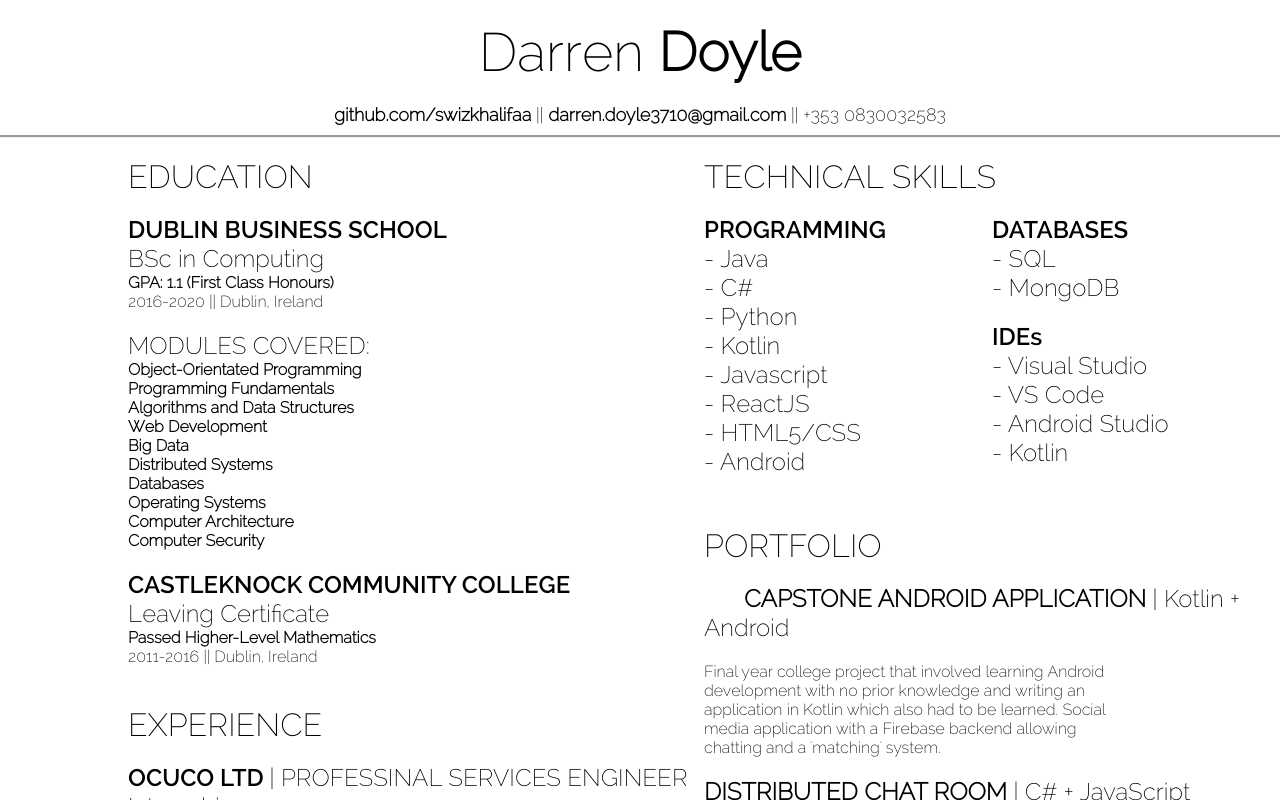
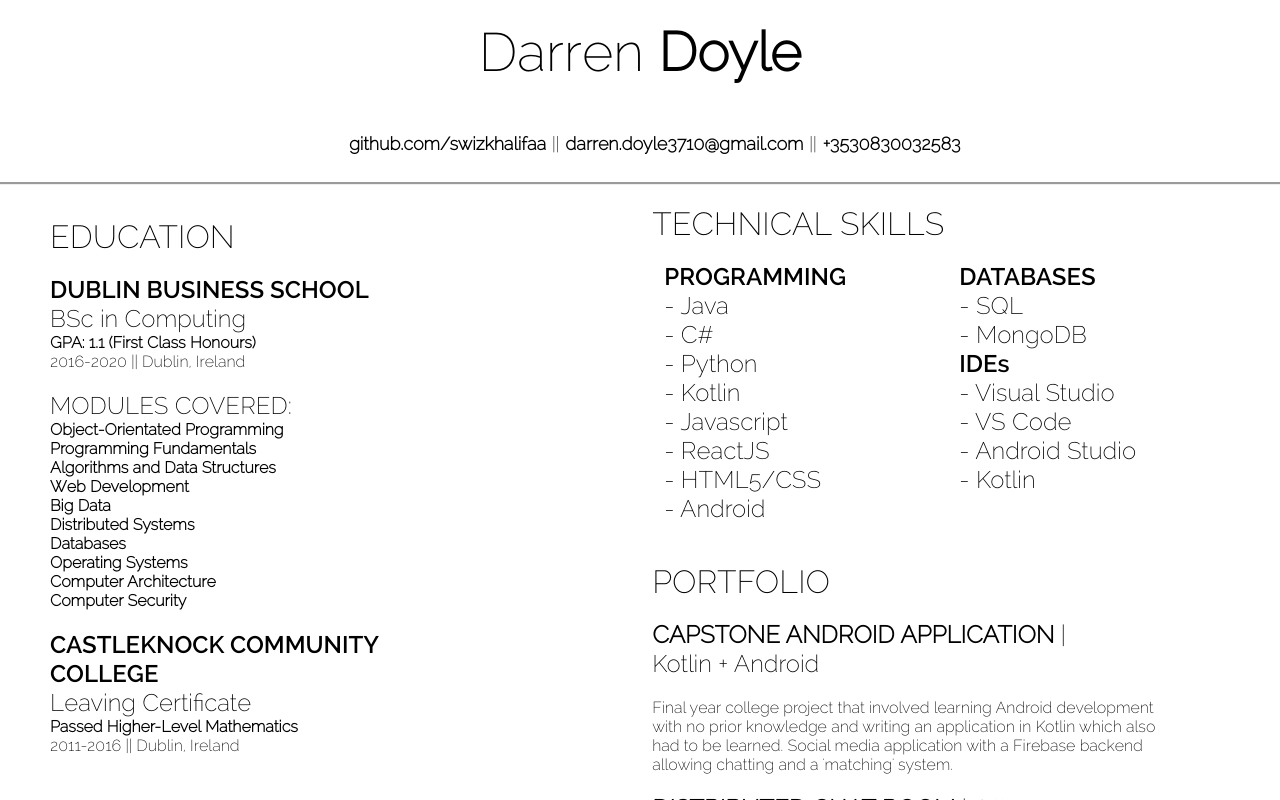
Before and after one commit to swizkhalifaa/curriculum-vitae, a React (Create React App) app: page / in a window 1280 px wide. Shown: the top 800 px of the page. Built offline with nearby package versions, Linux system fonts and the light colour scheme.

Commit message:
tweaks to ui on small screens

```diff
--- a/src/App.css
+++ b/src/App.css
@@ -1,65 +1,22 @@
+/* Extra Small devices ( 100px and up) */
 @media only screen and (min-width: 100px) {
+
+  .Div-header{
+    font-size: 80%;
+    min-height: 14vh;
+    border-bottom-style: groove;
+    text-align-last: center;
+    font-family: 'Raleway';
+  }
+
   .Div-tech{
     display: flow-root;
-  }
-  .Left-div{
-    width: auto;
-    text-align: center;
+    margin-left: 15%;
   }
 
-  .Right-div{
-    width: auto;
-    text-align: center;
-  }
-
-  .Div-language{
-    width: auto;
-    }
-
-    .Div-other{
-      width: auto;
-    }
-
-    .Div-project{
-      margin-bottom: 20px;
-      margin-top: 20px;
-      width: auto;
-    }
-}
-/* Small devices (portrait tablets and large phones, 600px and up) */
-@media only screen and (min-width: 600px) {
-  .Div-tech{
-    display: flow-root;
-  }
-  .Left-div{
-    width: auto;
-    text-align: center;
-  }
-
-  .Right-div{
-    width: auto;
-    text-align: center;
-  }
-
-  .Div-language{
-    width: auto;
-    }
-
-    .Div-other{
-      width: auto;
-    }
-
-    .Div-project{
-      margin-bottom: 20px;
-      margin-top: 20px;
-      width: auto;
-    }
-}
-
-/* Medium devices (landscape tablets, 768px and up) */
-@media only screen and (min-width: 768px) {
-  .Div-tech{
-    display: flow-root;
+  .Bottom-div-behavior{
+    margin-left: 8%;
+    margin-right: 2%;
   }
 
   .Left-div{
@@ -85,12 +42,358 @@
     margin-top: 20px;
     width: auto;
   }
+
+  .Bottom-header{
+    font-family: 'Raleway';
+    font-size: 150%;
+    text-align: left;
+  }
+  .Bottom-header-bold{
+    font-family: 'Raleway-Bold';
+    font-size: 100%;
+
+    text-align: left;
+  }
+  .Bottom-header-light{
+    font-family: 'Raleway';
+    font-size: 100%;
+    text-align: left;
+  }
+
+  .Bottom-header-light-small{
+    font-family: 'Raleway';
+    font-size: 70%;
+    text-align: left;
+    width: 90%;
+  }
+  .Bottom-header-light-small{
+    font-family: 'Raleway';
+    font-size: 70%;
+    text-align: left;
+  }
+
+  .Bottom-header-light-portfolio{
+    font-family: 'Raleway';
+    font-size: 70%;
+    text-align: left;
+    width: 90%;
+  }
+
+  .Header-details{
+    margin: 4%;
+    font-size: 80%;
+    display: block;
+  }
+
+  .Header-text{
+    margin: 0%;
+  }
+  .Header-separator{
+    color: #ffffff;
+  }
+}
+
+/* Small devices ( 300px and up) */
+@media only screen and (min-width: 300px) {
+
+  .Div-header{
+    font-size: 80%;
+    min-height: 14vh;
+    border-bottom-style: groove;
+    text-align-last: center;
+    font-family: 'Raleway';
+  }
+
+  .Div-tech{
+    display: flow-root;
+    margin-left: 15%;
+  }
+
+  .Bottom-div-behavior{
+    margin-left: 8%;
+    margin-right: 2%;
+  }
+
+  .Left-div{
+    width: auto;
+    text-align: center;
+  }
+
+  .Right-div{
+    width: auto;
+    text-align: center;
+  }
+
+  .Div-language{
+    width: auto;
+    }
+
+  .Div-other{
+    width: auto;
+  }
+
+  .Div-project{
+    margin-bottom: 20px;
+    margin-top: 20px;
+    width: auto;
+  }
+
+  .Bottom-header{
+    font-family: 'Raleway';
+    font-size: 180%;
+    text-align: left;
+  }
+  .Bottom-header-bold{
+    font-family: 'Raleway-Bold';
+    font-size: 120%;
+
+    text-align: left;
+  }
+  .Bottom-header-light{
+    font-family: 'Raleway';
+    font-size: 120%;
+    text-align: left;
+  }
+
+  .Bottom-header-light-small{
+    font-family: 'Raleway';
+    font-size: 80%;
+    text-align: left;
+    width: 90%;
+  }
+  .Bottom-header-light-small{
+    font-family: 'Raleway';
+    font-size: 80%;
+    text-align: left;
+  }
+
+  .Bottom-header-light-portfolio{
+    font-family: 'Raleway';
+    font-size: 80%;
+    text-align: left;
+    width: 90%;
+  }
+
+  .Header-details{
+    margin: 4%;
+    font-size: 80%;
+    display: block;
+  }
+
+  .Header-text{
+    margin: 0%;
+  }
+  .Header-separator{
+    color: #ffffff;
+  }
+}
+
+/* Medium devices ( 500px and up) */
+@media only screen and (min-width: 500px) {
+
+  .Div-header{
+    font-size: large;
+    min-height: 14vh;
+    border-bottom-style: groove;
+    text-align-last: center;
+    font-family: 'Raleway';
+  }
+
+  .Div-tech{
+    display: flex-root;
+    margin-left: 2%;
+  }
+
+  .Bottom-div-behavior{
+    align-items: center;
+    margin-left: 10%;
+    margin-right: 2%;
+  }
+
+  .Left-div{
+    width: auto;
+    text-align: center;
+  }
+
+  .Right-div{
+    width: auto;
+    text-align: center;
+  }
+
+  .Div-language{
+    width: 50%;
+    }
+
+  .Div-other{
+    width: 50%;
+  }
+
+  .Div-project{
+    margin-bottom: 20px;
+    margin-top: 20px;
+    width: auto;
+  }
+
+  .Bottom-header{
+    font-family: 'Raleway';
+    font-size: 200%;
+    text-align: left;
+  }
+  .Bottom-header-bold{
+    font-family: 'Raleway-Bold';
+    font-size: 150%;
+
+    text-align: left;
+  }
+  .Bottom-header-light{
+    font-family: 'Raleway';
+    font-size: 150%;
+    text-align: left;
+  }
+
+  .Bottom-header-light-small{
+    font-family: 'Raleway';
+    font-size: 100%;
+    text-align: left;
+    width: 80%;
+  }
+  .Bottom-header-light-small{
+    font-family: 'Raleway';
+    font-size: 100%;
+    text-align: left;
+  }
+
+  .Bottom-header-light-portfolio{
+    font-family: 'Raleway';
+    font-size: 100%;
+    text-align: left;
+    width: 80%;
+  }
+
+  .Header-details{
+    margin: 4%;
+    font-size: 90%;
+    display: block;
+  }
+
+  .Header-text{
+    margin: 0.5%;
+  }
+  .Header-separator{
+    color: #ffffff;
+  }
+}
+
+/* Medium devices ( 700px and up) */
+@media only screen and (min-width: 700px) {
+
+  .Div-header{
+    font-size: large;
+    min-height: 14vh;
+    border-bottom-style: groove;
+    text-align-last: center;
+    font-family: 'Raleway';
+  }
+
+  .Div-tech{
+    display: flex-root;
+    margin-left: 2%;
+  }
+
+  .Bottom-div-behavior{
+    align-items: center;
+    margin-left: 20%;
+    margin-right: 2%;
+  }
+
+  .Left-div{
+    width: auto;
+    text-align: center;
+  }
+
+  .Right-div{
+    width: auto;
+    text-align: center;
+  }
+
+  .Div-language{
+    width: 50%;
+    }
+
+  .Div-other{
+    width: 50%;
+  }
+
+  .Div-project{
+    margin-bottom: 20px;
+    margin-top: 20px;
+    width: auto;
+  }
+
+  .Bottom-header{
+    font-family: 'Raleway';
+    font-size: 200%;
+    text-align: left;
+  }
+  .Bottom-header-bold{
+    font-family: 'Raleway-Bold';
+    font-size: 150%;
+
+    text-align: left;
+  }
+  .Bottom-header-light{
+    font-family: 'Raleway';
+    font-size: 150%;
+    text-align: left;
+  }
+
+  .Bottom-header-light-small{
+    font-family: 'Raleway';
+    font-size: 100%;
+    text-align: left;
+    width: 80%;
+  }
+  .Bottom-header-light-small{
+    font-family: 'Raleway';
+    font-size: 100%;
+    text-align: left;
+  }
+
+  .Bottom-header-light-portfolio{
+    font-family: 'Raleway';
+    font-size: 100%;
+    text-align: left;
+    width: 80%;
+  }
+
+  .Header-details{
+    margin: 4%;
+    font-size: 90%;
+    display: block;
+  }
+
+  .Header-text{
+    margin: 0.5%;
+  }
+  .Header-separator{
+    color: #ffffff;
+  }
 }
 
 /* Large devices (laptops/desktops, 992px and up) */
 @media only screen and (min-width: 992px) {
+
+  .Div-header{
+    font-size: large;
+    min-height: 14vh;
+    border-bottom-style: groove;
+    text-align-last: center;
+    font-family: 'Raleway';
+  }
+
   .Div-tech{
     display: flex;
+    margin-left: 2%;
   }
 
   .Bottom-div-behavior{
@@ -119,47 +422,63 @@
   .Div-project{
     margin-bottom: 20px;
     margin-top: 20px;
+    width: 85%;
+    text-align: left;
+  }
+
+  .Bottom-header{
+    font-family: 'Raleway';
+    font-size: 200%;
+    text-align: left;
+  }
+  .Bottom-header-bold{
+    font-family: 'Raleway-Bold';
+    font-size: 150%;
     width: 70%;
     text-align: left;
   }
-}
-
-/* Extra large devices (large laptops and desktops, 1200px and up) */
-@media only screen and (min-width: 1200px) {
-  .Div-tech{
-    display: flex;
-  }
-
-  .Bottom-div-behavior{
-    display: flex;
-    margin-left: 10%;
-
-  }
-
-  .Left-div{
-    width: 50%;
-    text-align-last: left;
-  }
-
-  .Right-div{
-    width: 50%;
-    text-align-last: left;
-  }
-
-  .Div-language{
-    width: 50%
-    }
-
-    .Div-other{
-      width: 50%
-    }
-
-    .Div-project{
-      margin-bottom: 20px;
-      margin-top: 20px;
+  .Bottom-header-light{
+    font-family: 'Raleway';
+    font-size: 150%;
     width: 70%;
     text-align: left;
   }
+
+  .Bottom-header-light-small{
+    font-family: 'Raleway';
+    font-size: 100%;
+    width: 70%;
+    text-align: left;
+  }
+  .Bottom-header-light-small{
+    font-family: 'Raleway';
+    font-size: 100%;
+    width: 70%;
+    text-align: left;
+  }
+
+  .Bottom-header-light-portfolio{
+    font-family: 'Raleway';
+    font-size: 100%;
+    width: 100%;
+    text-align: left;
+  }
+
+  .Header-details{
+    margin: 2%;
+    font-size: 100%;
+    display: inline-flex;
+  }
+
+  .Header-text{
+    margin: 0.5%;
+  }
+
+  .Header-separator{
+    margin: 0.5%;
+    color: #000000;
+  }
+
 }
 
 
@@ -194,17 +513,6 @@ a:active {
   font-family: 'Raleway';
 }
 
-.Header-details{
-margin: 10px;
-}
-
-.Div-header{
-  font-size: large;
-  min-height: 14vh;
-  border-bottom-style: groove;
-  text-align-last: center;
-  font-family: 'Raleway';
-}
 
 .Div-compartment{
   margin-bottom: 20px;
@@ -215,25 +523,3 @@ margin: 10px;
   margin-bottom: 40px;
   margin-top: 40px;
 }
-
-.Bottom-header{
-  font-family: 'Raleway';
-  font-size: 200%;
-}
-.Bottom-header-bold{
-  font-family: 'Raleway-Bold';
-  font-size: 150%;
-}
-.Bottom-header-light{
-  font-family: 'Raleway';
-  font-size: 150%;
-}
-
-.Bottom-header-light-small{
-  font-family: 'Raleway';
-  font-size: 100%;
-}
-.Bottom-header-light-small{
-  font-family: 'Raleway';
-  font-size: 100%;
-}
--- a/src/App.js
+++ b/src/App.js
@@ -8,7 +8,14 @@ function App() {
         <header className="App-header">
           Darren <b>Doyle</b>
         </header>
-        <div className="Header-details"><b><a href="https://github.com/swizkhalifaa">github.com/swizkhalifaa</a></b> || <b><a href="mailto: darren.doyle3710@gmail.com">darren.doyle3710@gmail.com</a></b> || +353 0830032583</div>
+        <div className="Header-details">
+          <div className="Header-text"><b><a href="https://github.com/swizkhalifaa">github.com/swizkhalifaa</a></b></div>
+          <div className="Header-separator">||</div>
+           <div className="Header-text"><b><a href="mailto: darren.doyle3710@gmail.com">darren.doyle3710@gmail.com</a></b></div>
+           <div className="Header-separator">||</div>
+           <div className="Header-text"><b>+3530830032583</b></div>
+        </div>
+
       </div>
 
       <div className="Bottom-div-behavior">
@@ -96,7 +103,7 @@ function App() {
         </header>
         </div>
         <header className="Bottom-header-bold">
-          OCUCO LTD  <text className="Bottom-header-light-small"> | PROFESSINAL SERVICES ENGINEER</text>
+        OCUCO LTD  <text className="Bottom-header-light-small"> | PROFESSINAL SERVICES ENGINEER</text>
         </header>
         <header className="Bottom-header-light">
           Internship
@@ -178,7 +185,6 @@ function App() {
             <header className="Bottom-header-light">
               - MongoDB
             </header>
-            <div className="Div-compartment">
             <header className="Bottom-header-bold">
               IDEs
             </header>
@@ -195,7 +201,6 @@ function App() {
               - Kotlin
             </header>
             </div>
-            </div>
         </div>
 
         <div className="Subject-compartment">
@@ -210,7 +215,7 @@ function App() {
            | Kotlin + Android
         </header>
         <div className="Div-project">
-        <header className="Bottom-header-light-small">
+        <header className="Bottom-header-light-portfolio">
         Final year college project that involved learning Android development with no prior knowledge and writing an application in Kotlin which also had to be learned. Social media application with a Firebase backend allowing chatting and a 'matching' system.
         </header>
         </div>
@@ -219,7 +224,7 @@ function App() {
         | C# + JavaScript
         </header>
         <div className="Div-project">
-        <header className="Bottom-header-light-small">
+        <header className="Bottom-header-light-portfolio">
         A distributed web chat application which demonstrates concepts such as fault tolerance, concurrency and scalability using ASP.NET with C# and JavaScript.
         </header>
         </div>
@@ -228,7 +233,7 @@ function App() {
         | Python
         </header>
         <div className="Div-project">
-        <header className="Bottom-header-light-small">
+        <header className="Bottom-header-light-portfolio">
         A data processing pipeline system written in Python which scrapes browser HTML to obtain dynamic football statistics in realtime.
         </header>
         </div>
@@ -237,7 +242,7 @@ function App() {
         | ReactJS + JavaScript
         </header>
         <div className="Div-project">
-        <header className="Bottom-header-light-small">
+        <header className="Bottom-header-light-portfolio">
         An ambitious summer project post-college to learn JavaScript and ReactJS and make a web application with Spotify functionality through REST API calls.
         </header>
         </div>
```
Also changed, not shown: 2 other files (tests, documents, lock files or other folders). Lines whose indentation alone changed are shown as unchanged.
